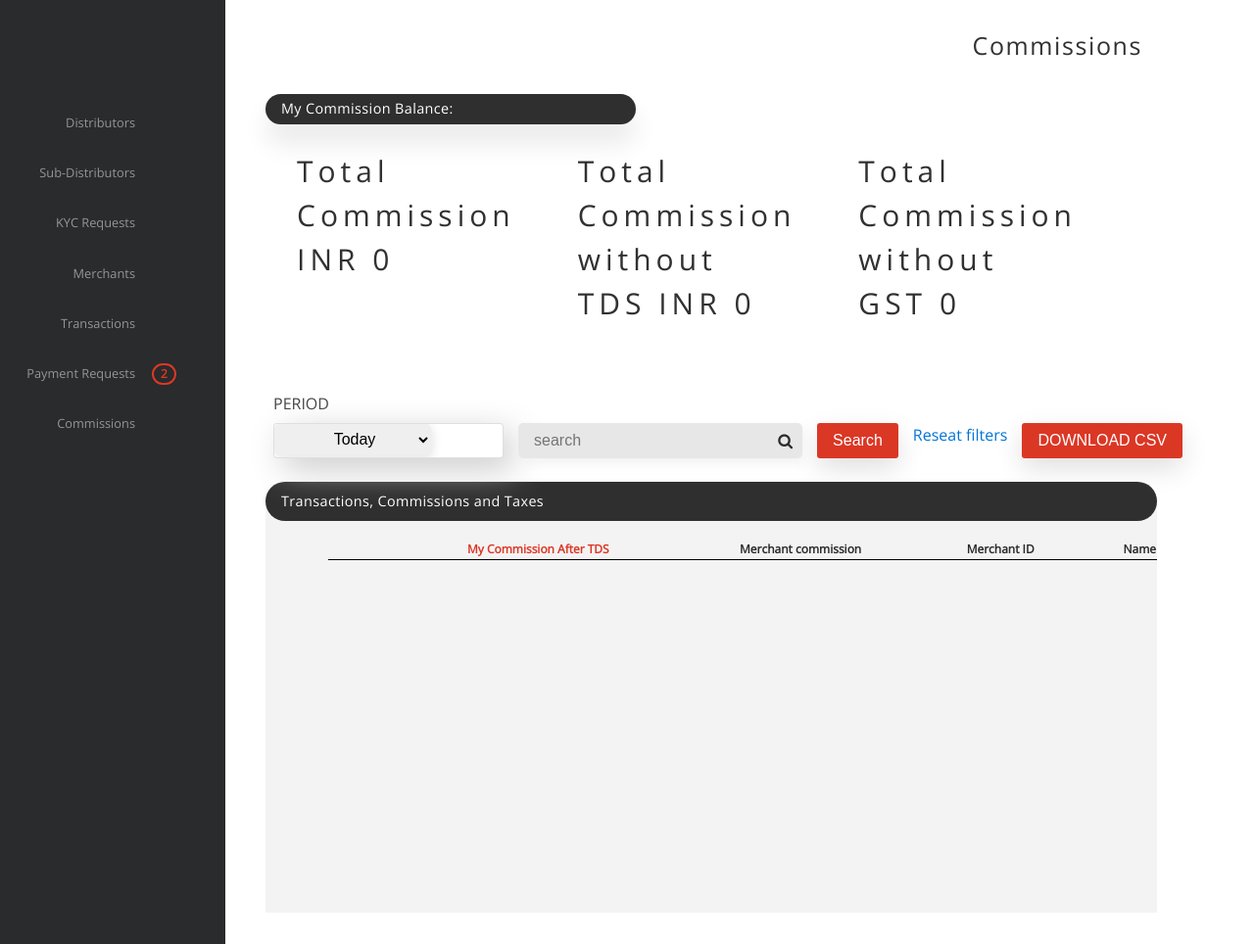
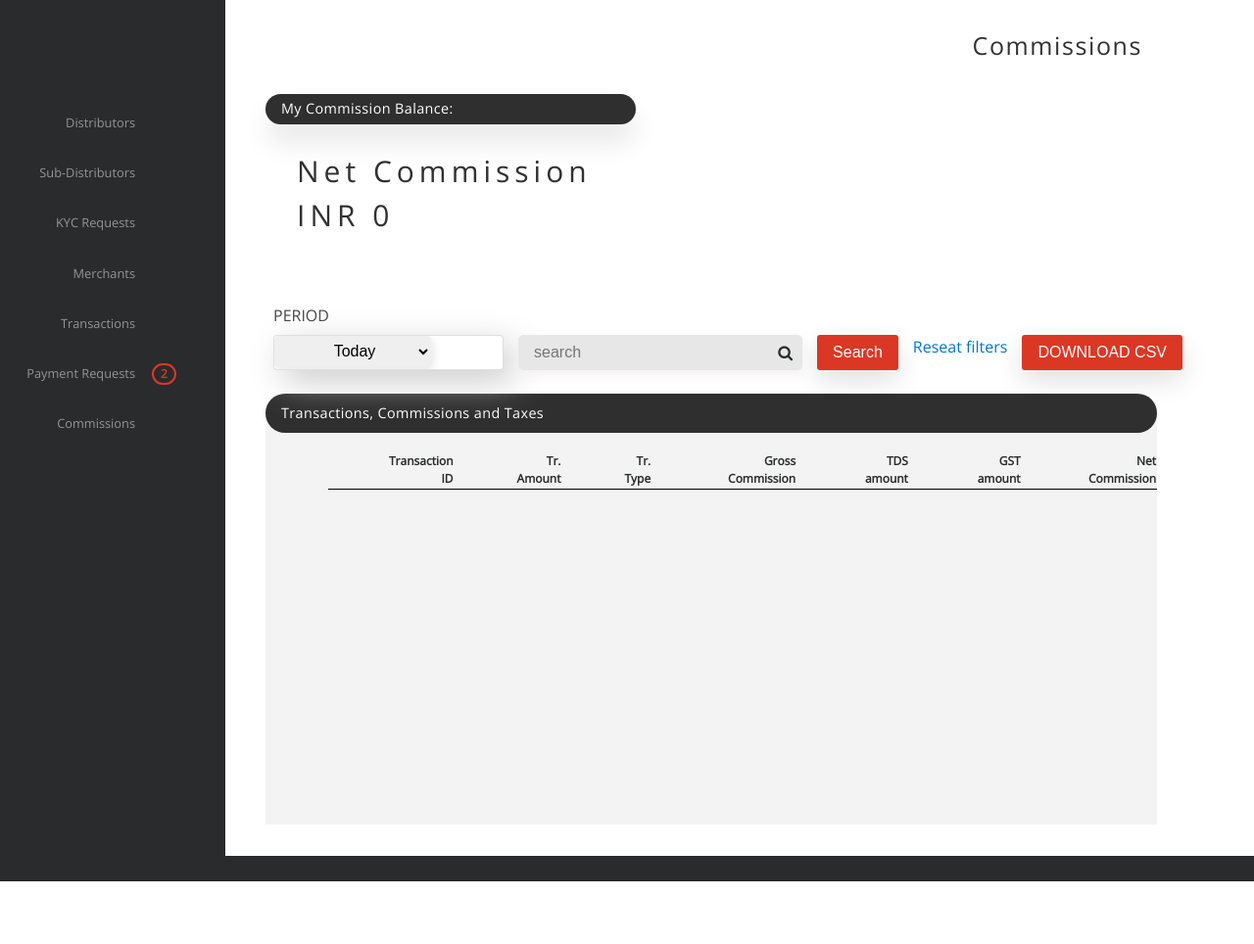
Before and after one commit to Sherly14/CMS, a Django app: template zrcommission/templates/zrcommission/dashboard.html in a window 1280 px wide. Shown: the part 50-1014 px from the top of the page at 98% size. After the commit the page ends 950 px from the top, so only its background shows below. Run offline with Django 3.2, Linux system fonts and the light colour scheme; the template is opened without the code that fills it, so the values that code supplies are empty; the visitor is signed in with stand-in values (Sample User, id 1); parts of the project's set-up code (start-up, migrations or seed data) failed here and were passed over; some libraries are stand-ins or nearby versions.

Commit message:
Added new ui to commissions tab

```diff
--- a/zrcommission/models.py
+++ b/zrcommission/models.py
@@ -39,6 +39,9 @@ class Commission(RowInfo):
     # sub_distributor_gst = models.DecimalField(max_digits=10, decimal_places=4, default=0.00)
     net_commission = models.DecimalField(max_digits=10, decimal_places=4, default=0.00)
     # zrupee_commission = models.DecimalField(max_digits=10, decimal_places=2, default=0.00)
+
+    def gross_amount(self):
+        return self.net_commission - (self.user_gst + self.user_tds)
 
     def save(self, *args, **kwargs):
         self.user_commission = Decimal(self.user_commission).quantize(Decimal("0.0000"), context=Context(prec=10))
--- a/zrcommission/templates/zrcommission/dashboard.html
+++ b/zrcommission/templates/zrcommission/dashboard.html
@@ -1,5 +1,4 @@
 {% extends 'base.html' %}
-
 
 {% block title %} Commissions List {% endblock %}
 
@@ -12,9 +11,7 @@
     </div>
     <div class="row">
         <div class="d-flex justify-content-between resize">
-            <p class="inr">Total Commission INR {% if total_commission %} {{ total_commission }} {% else %} 0 {% endif %}</p>
-            <p class="inr">Total Commission without TDS INR {% if tds_commission %} {{ tds_commission }} {% else %} 0 {% endif %}</p>
-            <p class="inr">Total Commission without GST {% if gst_commission %} {{ gst_commission }} {% else %} 0 {% endif %}</p>
+            <p class="inr">Net Commission INR {% if total_commission %} {{ total_commission }} {% else %} 0 {% endif %}</p>
         </div>
         <!-- <div class="col-md-3 margin-top">
             <p class="inr">INR 24,576</p>
@@ -84,10 +81,13 @@
             <div class="scrolltable">
                 <table class='header'>
                     <thead>
-                        <th style="color:#DB3725;">My Commission After TDS</th>
-                        <th>Merchant commission</th>
-                        <th>Merchant ID</th>
-                        <th>Name</th>
+                        <th>Transaction ID</th>
+                        <th>Tr. Amount</th>
+                        <th>Tr. Type</th>
+                        <th>Gross Commission</th>
+                        <th>TDS amount</th>
+                        <th>GST amount</th>
+                        <th>Net Commission</th>
                     </thead>
                 </table>
        <div class="body">
@@ -95,10 +95,13 @@
                <tbody>
                {% for com in commissions.object_list %}
                     <tr>
-                        <td>{{ com.get_commission_without_comm }}</td>
-                        <td>{{ com.get_merchant_commission }}</td>
-                        <td>{{ com.transaction.user.pk }}</td>
-                        <td>{{ com.transaction.user.first_name }} {% if com.transaction.user.last_name %}{{ com.transaction.user.last_name }}{% endif %}</td>
+                        <td>{{ com.transaction_id }}</td>
+                        <td>{{ com.transaction.amount }}</td>
+                        <td>{{ com.transaction.type }}</td>
+                        <td>{{ com.gross_amount }}</td>
+                        <td>{{ com.user_tds }}</td>
+                        <td>{{ com.user_gst }}</td>
+                        <td>{{ com.net_commission }}</td>
                     </tr>
                {% endfor %}
                </tbody>
```
Also changed, not shown: zrcommission/views.py (+2 -42 lines).
